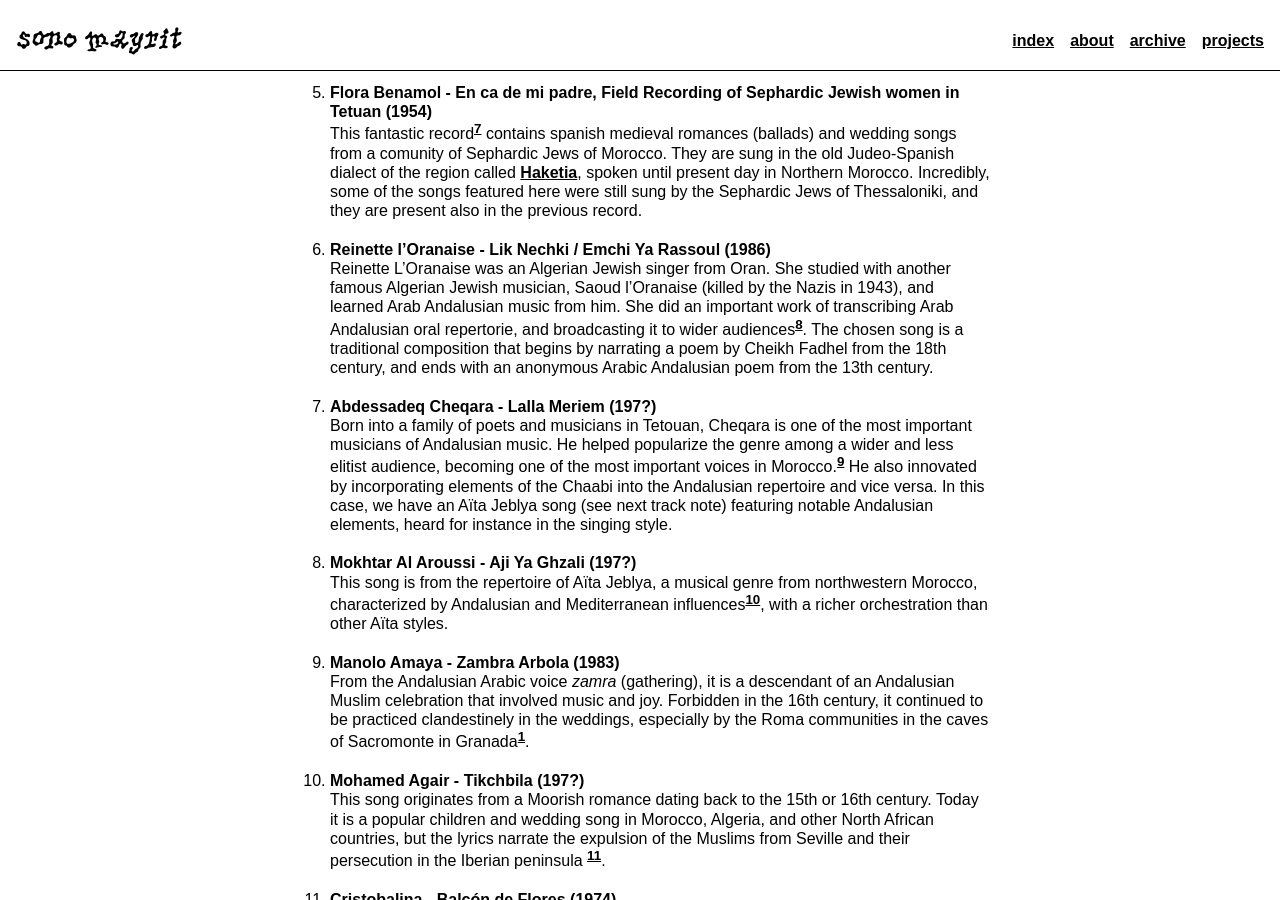
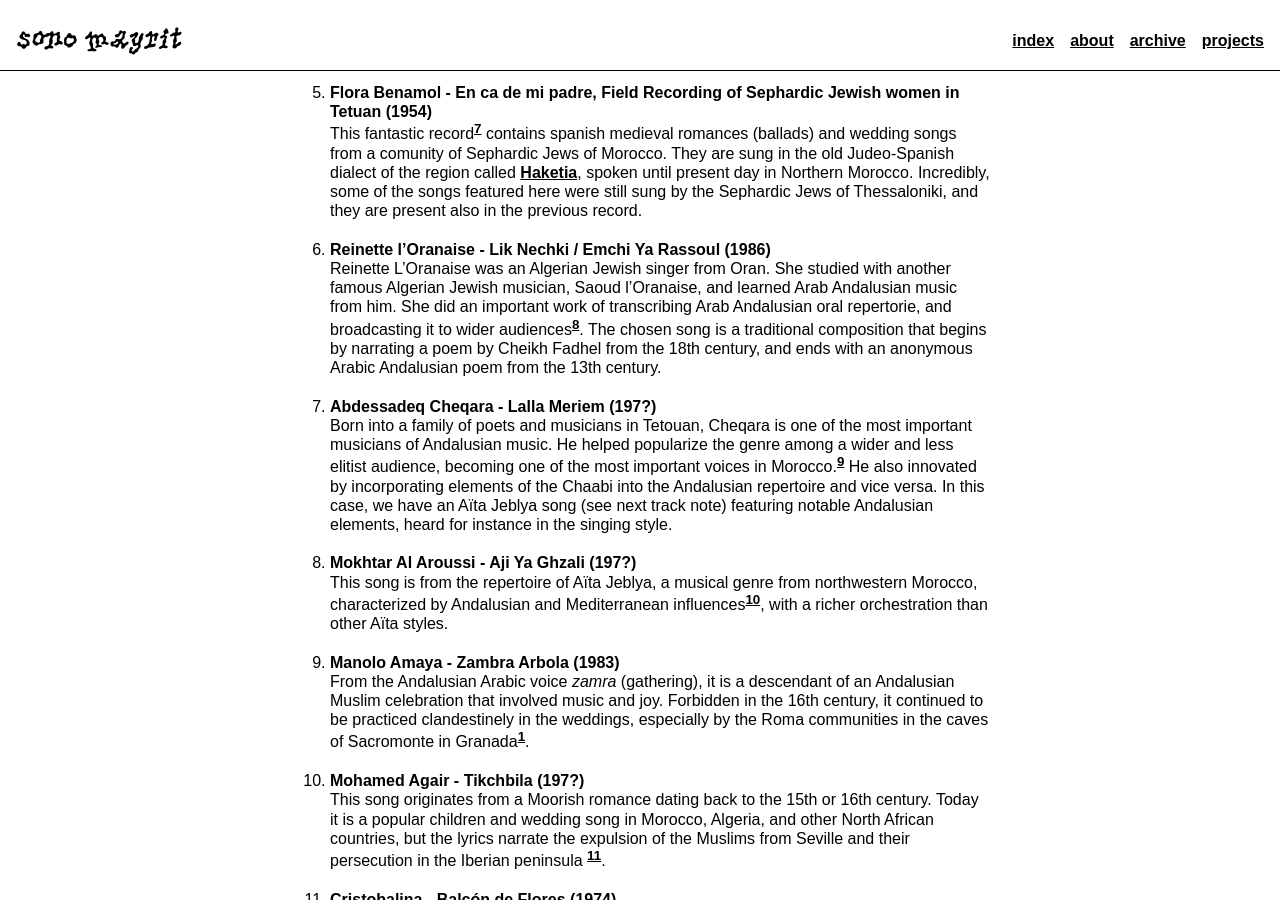
Before and after one commit to jvaleroliet/sonomayrit, a Jekyll site: the page built from _projects/2408migas.md, in a window 1280 px wide and 900 px high, scrolled down 1345 px. Built offline with Jekyll 4.4.1, drawn with Linux system fonts in a browser that asks for light colours.

Commit message:
Actualizar 2408migas.md

```diff
--- a/_projects/2408migas.md
+++ b/_projects/2408migas.md
@@ -60,7 +60,7 @@ This session is the first part of a larger ongoing research conducted in collabo
 <br>
 1. **Flora Benamol -  En ca de mi padre, Field Recording of Sephardic Jewish women in Tetuan (1954)** <br> This fantastic record[^5] contains spanish medieval romances (ballads) and wedding songs from a comunity of Sephardic Jews of Morocco. They are sung in the old Judeo-Spanish dialect of the region called [Haketia](https://en.wikipedia.org/wiki/Haketia), spoken until present day in Northern Morocco. Incredibly, some of the songs featured here were still sung by the Sephardic Jews of Thessaloniki, and they are present also in the previous record.<br>
 <br>
-1. **Reinette l'Oranaise - Lik Nechki / Emchi Ya Rassoul (1986)** <br> Reinette L'Oranaise was an Algerian Jewish singer from Oran. She studied with another famous Algerian Jewish musician, Saoud l'Oranaise (killed by the Nazis in 1943), and learned Arab Andalusian music from him. She did an important work of transcribing Arab Andalusian oral repertorie, and broadcasting it to wider audiences[^Reinette]. The chosen song is a traditional composition that begins by narrating a poem by Cheikh Fadhel from the 18th century, and ends with an anonymous Arabic Andalusian poem from the 13th century.   <br>
+1. **Reinette l'Oranaise - Lik Nechki / Emchi Ya Rassoul (1986)** <br> Reinette L'Oranaise was an Algerian Jewish singer from Oran. She studied with another famous Algerian Jewish musician, Saoud l'Oranaise, and learned Arab Andalusian music from him. She did an important work of transcribing Arab Andalusian oral repertorie, and broadcasting it to wider audiences[^Reinette]. The chosen song is a traditional composition that begins by narrating a poem by Cheikh Fadhel from the 18th century, and ends with an anonymous Arabic Andalusian poem from the 13th century.   <br>
 <br>
 1. **Abdessadeq Cheqara - Lalla Meriem (197?)**<br>Born into a family of poets and musicians in Tetouan, Cheqara is one of the most important musicians of Andalusian music. He helped popularize the genre among a wider and less elitist audience, becoming one of the most important voices in Morocco.[^C] He also innovated by incorporating elements of the Chaabi into the Andalusian repertoire and vice versa. In this case, we have an Aïta Jeblya song (see next track note) featuring notable Andalusian elements, heard for instance in the singing style. <br>
 <br>
```
